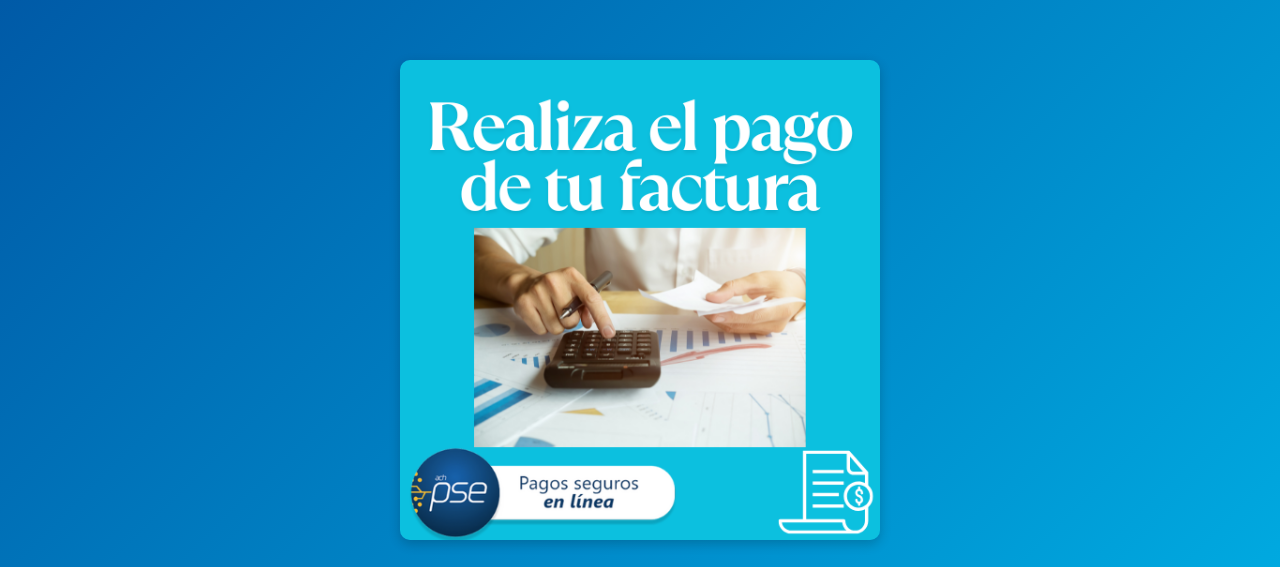
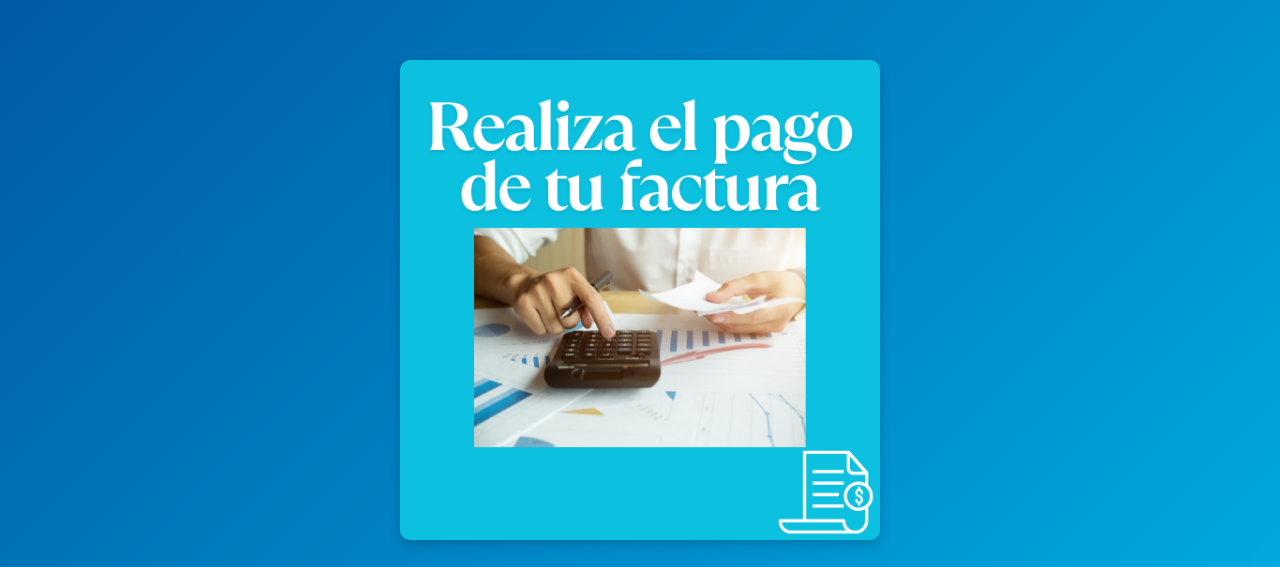
Before and after one commit to stoonedev/facturatriplea, a plain HTML site: page index.html in a window 1280 px wide. Shown: the top 567 px of the page. Drawn offline with Linux system fonts and the light colour scheme.

Commit message:
Update index.html

```diff
--- a/index.html
+++ b/index.html
@@ -86,7 +86,7 @@
 </head>
 <body>
   <main class="container">
-    <img src="factura.png" alt="Factura de servicios públicos Triple A" class="image" />
+    <img src="facturaa.png" alt="Factura de servicios públicos Triple A" class="image" />
     <h1>¡Paga tu factura fácil y rápido!</h1>
     <p>Evita filas. Realiza el pago desde casa, 100% en línea.</p>
     <a href="" class="button" aria-label="Pagar factura en línea de Triple A">
```
